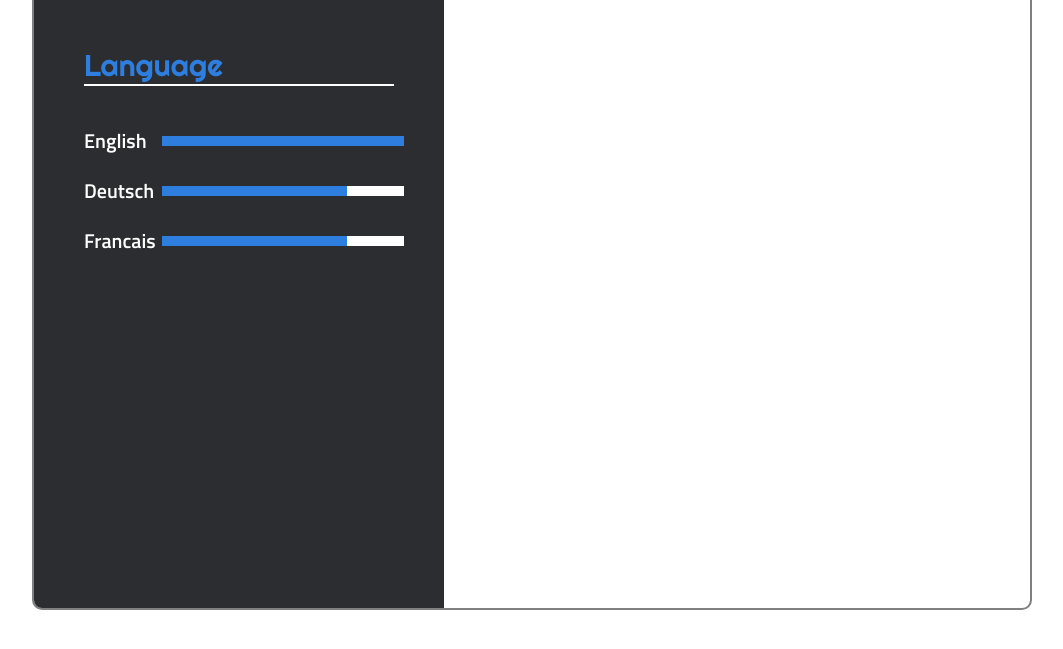
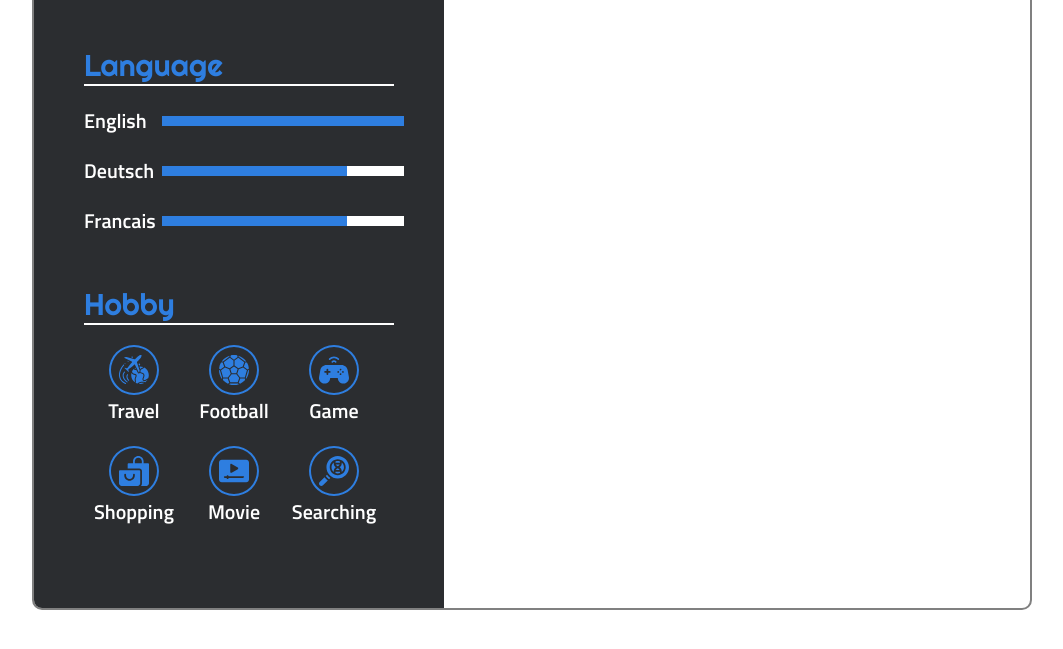
Before and after one commit to vitalik203/Resume_eight, a website: page index.html in a window 1280 px wide. Shown: the part 735-1384 px from the top of the page, without its empty margins (108-1171 px from the left). Drawn offline with Linux system fonts and the light colour scheme.

Commit message:
fix: filled and stylized hobby block or section

```diff
--- a/index.html
+++ b/index.html
@@ -103,7 +103,36 @@
             </div>
           </div>
         </section>
-        <section class="box__col1"></section>
+        <section class="box__col1">
+          <p class="box__title">Hobby</p>
+          <div class="horisontal-line"></div>
+          <div class="hobby-cover">
+            <div class="col-cover">
+              <img src="img/travel.svg" alt="Cover image" />
+              <p class="hobby-text">Travel</p>
+            </div>
+            <div class="col-cover">
+              <img src="img/football.svg" alt="Cover image" />
+              <p class="hobby-text">Football</p>
+            </div>
+            <div class="col-cover">
+              <img src="img/game.svg" alt="Cover image" />
+              <p class="hobby-text">Game</p>
+            </div>
+            <div class="col-cover">
+              <img src="img/shoping.svg" alt="Cover image" />
+              <p class="hobby-text">Shopping</p>
+            </div>
+            <div class="col-cover">
+              <img src="img/movie.svg" alt="Cover image" />
+              <p class="hobby-text">Movie</p>
+            </div>
+            <div class="col-cover">
+              <img src="img/searching.svg" alt="Cover image" />
+              <p class="hobby-text">Searching</p>
+            </div>
+          </div>
+        </section>
       </section>
       <div class="wrapper-col"></div>
     </div>
--- a/styles/styles.scss
+++ b/styles/styles.scss
@@ -144,7 +144,6 @@ body {
   margin-left: 50px;
   align-items: center;
   position: relative;
-  top: 20px;
   margin-top: 20px;
   p {
     color: rgb(255, 255, 255);
@@ -187,3 +186,29 @@ body {
   height: 10px;
   position: relative;
 }
+
+//hobby
+.hobby-cover {
+  display: grid;
+  grid-template-columns: 100px 100px 100px;
+  row-gap: 20px;
+  margin-left: 50px;
+}
+.col-cover {
+  img {
+    display: block;
+    margin: 0 auto;
+  }
+  p {
+    text-align: center;
+  }
+}
+.hobby-text {
+  color: rgb(255, 255, 255);
+  font-family: Titillium Web;
+  font-size: 20px;
+  font-weight: 600;
+  line-height: 30px;
+  letter-spacing: 0%;
+  text-align: left;
+}
```
Also changed, not shown: img/Frame 5.svg (added), img/Frame 6.svg (added), img/Frame 7.svg (added), img/football.svg (added), img/game.svg (added), img/movie.svg (added), img/searching.svg (added), img/shoping.svg (added), img/travel.svg (added), styles/styles.css, 1 other file.
